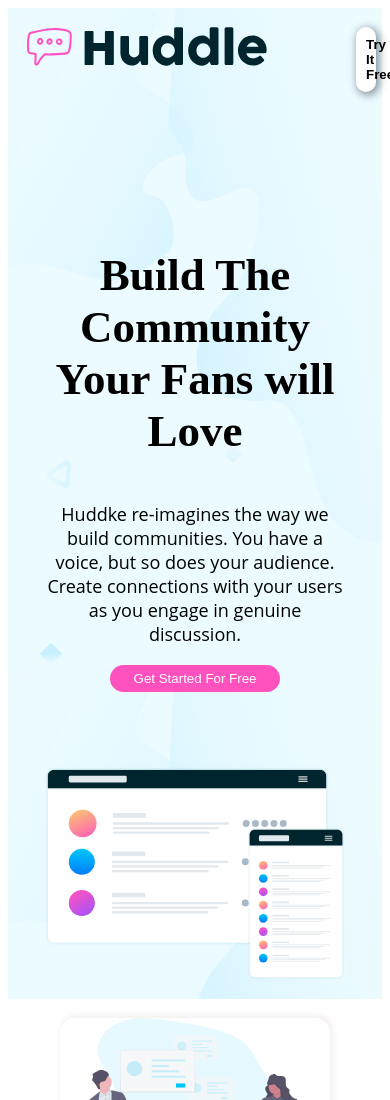
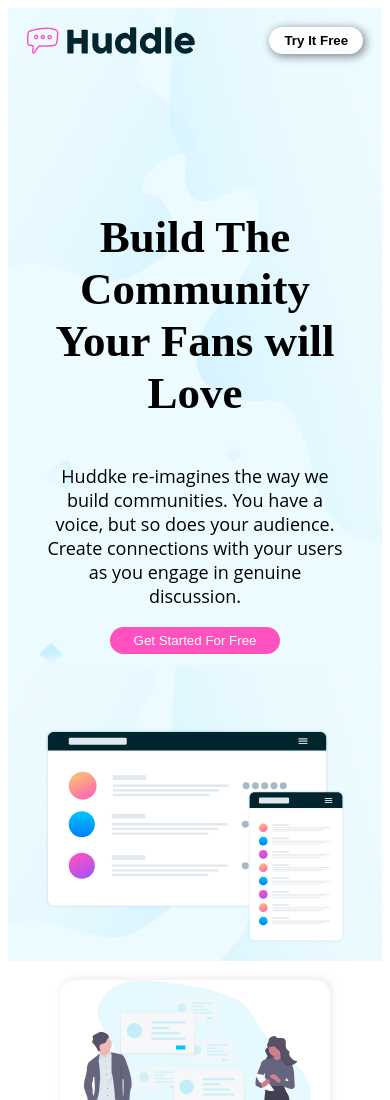
Before and after one commit to OLOWOOKEREISAAC/zuri-responsive-landing-page, a plain HTML site: page index.html in a window 390 px wide. Shown: the top 1100 px of the page. Drawn offline with Linux system fonts and the light colour scheme.

Commit message:
added the header button responsiveness

```diff
--- a/style.css
+++ b/style.css
@@ -10,18 +10,19 @@
 }
 header nav{
     padding: 5%;
-    grid-template-columns: 30% 20%;
-    column-gap: 50%;
+    grid-template-columns: 40% 30%;
+    column-gap: 30%;
 }
 header nav button{
+    max-height: 50px;
     border-radius: 20px;
-    margin-left: 60px;
-    padding: 10px ;
+    padding: 2% 15%;
     background-color: white;
     border: none;
     box-shadow: 2px 2px 8px 1px hsl(208, 11%, 55%);
     font-weight:bolder;
     color: black;
+    justify-self: end;
 
 }
 
@@ -44,7 +45,7 @@
     font-weight: 600;
 }
 
-header section img, main section img, footer img{
+header section img, header nav img, main section img, footer img{
     width: 100%;
 
 }
@@ -130,6 +131,12 @@
     main section img{
         grid-row: 1;
     }
+    header nav{
+        padding: 5%;
+        max-height: 60px;
+        grid-template-columns: 50% 30%;
+        column-gap: 20%;
+    }
 
 
 }
```
Also changed, not shown: index.html (line endings or trailing spaces). Lines whose indentation alone changed are shown as unchanged.
